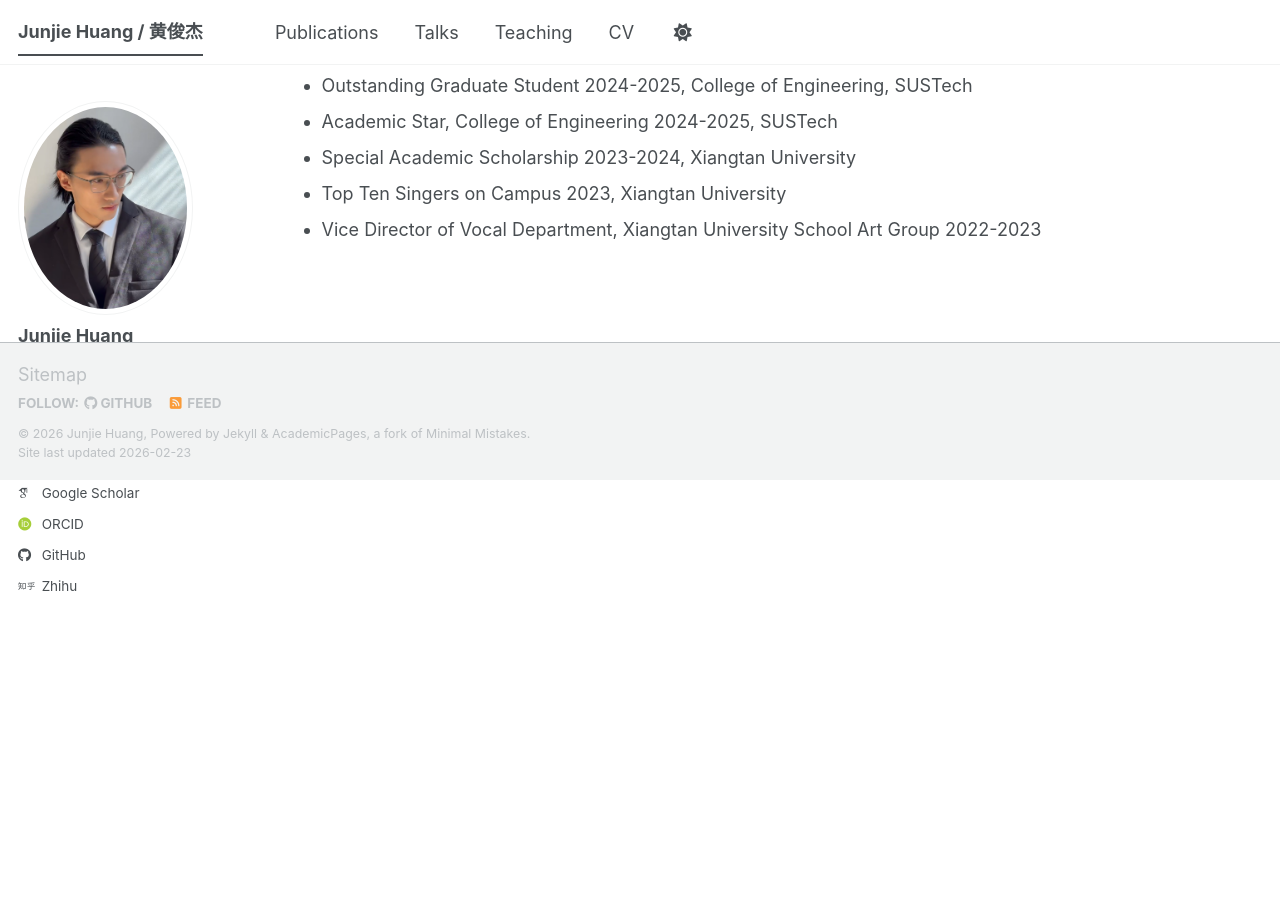
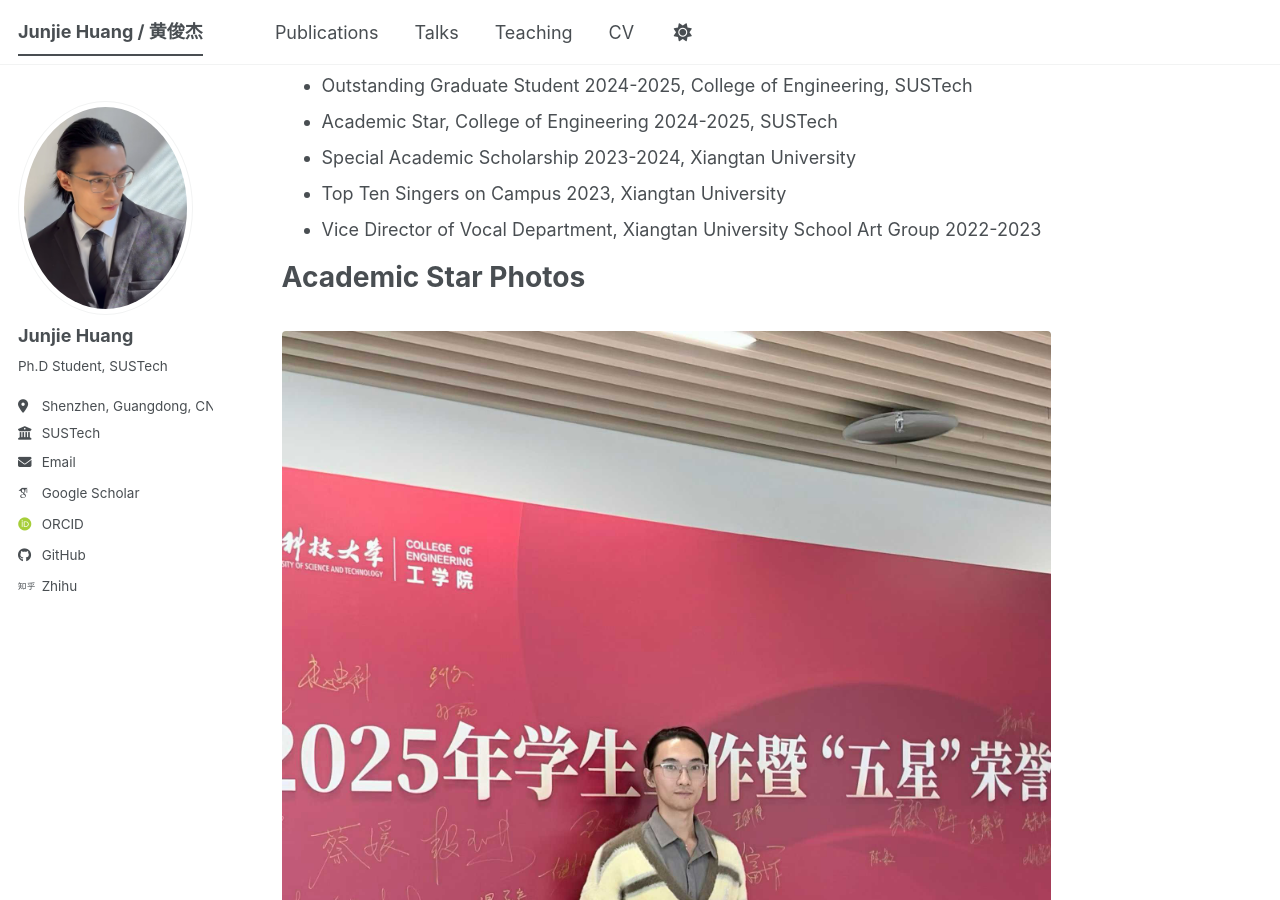
Before and after one commit to HuangJunjie-PhD/HuangJunjie-PhD.github.io, a Jekyll site: the page built from _pages/about.md, in a window 1280 px wide and 900 px high, scrolled down 2295 px. Built offline with Jekyll 4.4.1, drawn with Linux system fonts in a browser that asks for light colours; some web fonts are replaced; a script bundle is joined from its source files by our own code; library files that are not in the unit come from our copies.

Commit message:
Add Academic Star award photos to About Me page
- Add 3 photos from Academic Star award ceremony
- Rename images to standard format (academic-star-1.jpg to academic-star-3.jpg)
- Create new "Academic Star Photos" section on About Me page

Co-Authored-By: Claude Sonnet 4.5 <noreply@anthropic.com>

```diff
--- a/_pages/about.md
+++ b/_pages/about.md
@@ -65,3 +65,17 @@ Honors and Awards
 - Special Academic Scholarship 2023-2024, Xiangtan University
 - Top Ten Singers on Campus 2023, Xiangtan University
 - Vice Director of Vocal Department, Xiangtan University School Art Group 2022-2023
+
+Academic Star Photos
+======
+<figure>
+  <img src="{{ '/images/academic-star-1.jpg' | relative_url }}" alt="Academic Star Award Ceremony">
+</figure>
+
+<figure>
+  <img src="{{ '/images/academic-star-2.jpg' | relative_url }}" alt="Academic Star Award Ceremony">
+</figure>
+
+<figure>
+  <img src="{{ '/images/academic-star-3.jpg' | relative_url }}" alt="Academic Star Award Ceremony">
+</figure>
```
Also changed, not shown: images/academic-star-1.jpg (added), images/academic-star-2.jpg (added), images/academic-star-3.jpg (added).
